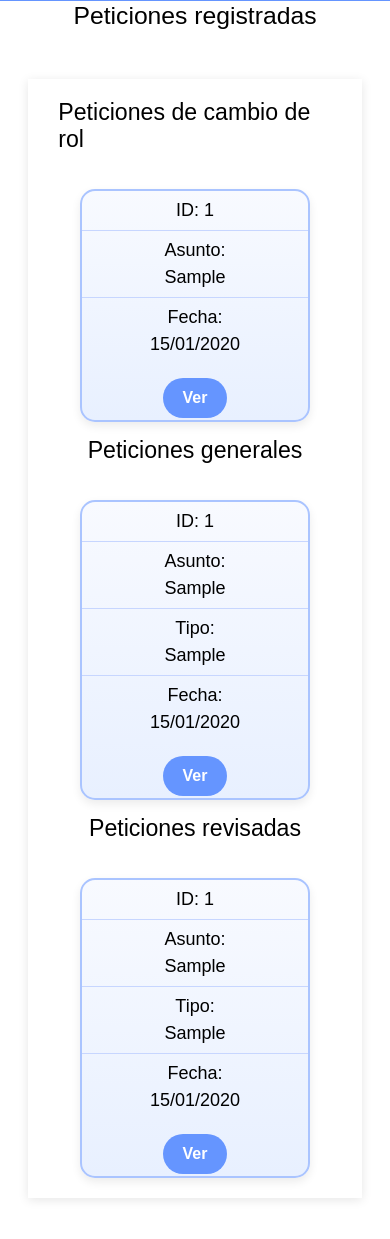
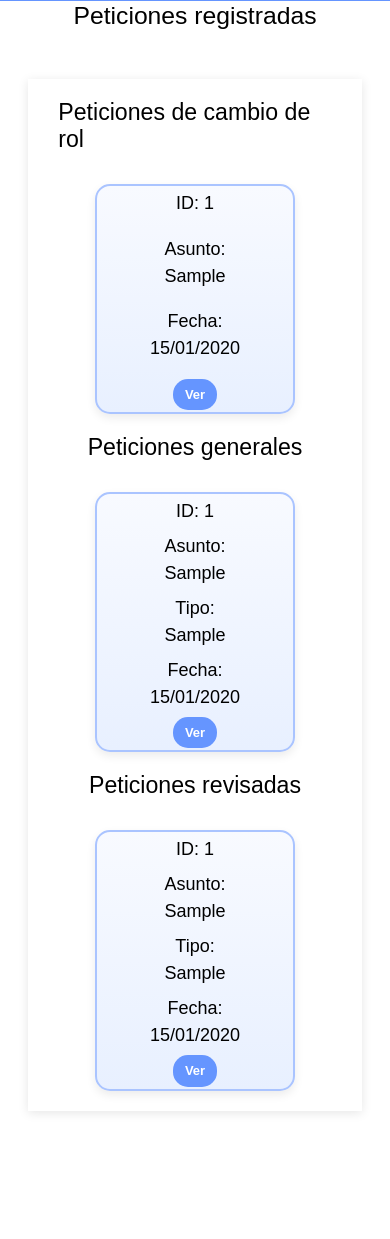
Before and after one commit to law153/Capstone_008D-Proyecto-College-Choice-Helper, a Django app: template Fase 2/Evidencias Proyecto/Evidencias de sistema/college_choice_helper/core/templates/core/admin/verPeticiones.html in a window 390 px wide. Shown: the part 200-1439 px from the top of the page. Run offline with Django 5.2, Linux system fonts and the light colour scheme; the template is opened without the code that fills it: values that come from a table or form of the project are taken from there, others are empty; tables that the repository leaves empty hold one stand-in row (values such as "Sample post"); some libraries are stand-ins or nearby versions.

Commit message:
ajustado responsive notebook

```diff
--- a/Fase 2/Evidencias Proyecto/Evidencias de sistema/college_choice_helper/core/templates/core/admin/verPeticiones.html
+++ b/Fase 2/Evidencias Proyecto/Evidencias de sistema/college_choice_helper/core/templates/core/admin/verPeticiones.html
@@ -7,6 +7,7 @@
 
     {% block disenos %}
     <style>
+
         .btn {
             padding: 10px 20px;
             border: none;
@@ -16,7 +17,6 @@
             transition: 0.3s;
             margin: 2px;
         }
-
 
         .btn-eliminar {
             background: #a00;
@@ -37,63 +37,73 @@
 
         .contenedorRecomendaciones {
             width: 100%;
-            max-width: 1000px;
+            max-width: 1200px;
             margin-bottom: 40px;
             display: flex;
             flex-wrap: wrap;
             justify-content: center;
-            gap: 15px;
+            gap: 20px;
         }
-
 
         .contenedorRecomendaciones h3 {
             flex: 1 1 100%;
             text-align: left;
-            margin-bottom: 20px;
+            margin-bottom: 10px;
         }
 
-
-
+        /* TARJETA */
         .contenedorInsti {
             background: linear-gradient(180deg, #f8faff 0%, #e8f0ff 100%);
             border: 2px solid #aac4ff;
             border-radius: 15px;
-            box-shadow: 0 4px 10px rgba(0, 0, 0, 0.08);
+            box-shadow: 0 4px 10px rgba(0,0,0,0.08);
             padding: 15px 20px;
-            display: block;
-            width: 230px;
+
+            /* Layout estable */
+            display: flex;
+            flex-direction: column;
+            justify-content: space-between;
+            align-items: center;
+
+            width: 240px;
+            min-height: 260px;
+
             transition: transform 0.3s ease, box-shadow 0.3s ease;
             font-family: 'Segoe UI', sans-serif;
             color: #1a1a1a;
         }
 
-        .dark-mode .contenedorInsti{
+        .dark-mode .contenedorInsti {
             background: linear-gradient(180deg, #302d2d 0%, #272224 100%);
-            transition: background 0.3s;
         }
 
         .contenedorInsti:hover {
             transform: translateY(-5px);
-            box-shadow: 0 8px 18px rgba(0, 0, 0, 0.15);
-            background: linear-gradient(180deg, #f0f6ff 0%, #d8e4ff 100%);
+            box-shadow: 0 8px 18px rgba(0,0,0,0.15);
         }
 
-        .dark-mode .contenedorInsti:hover{
-            transform: translateY(-5px);
-            box-shadow: 0 8px 18px rgba(0, 0, 0, 0.85);
-            background: linear-gradient(180deg, #302d2d 0%, #272224 100%);
-            transition: transform 0.3s, box-shadow 0.3s, background 0.3s;
+        .dark-mode .contenedorInsti:hover {
+            box-shadow: 0 8px 18px rgba(0,0,0,0.85);
         }
 
+        /* Texto dentro de las tarjetas */
         .contenedorInsti p {
-            margin: 6px 0;
-            padding-bottom: 6px;
-            border-bottom: 1px solid #c7d6ff;
+            margin: 4px 0;
+            padding: 0;
             font-size: 14px;
+            text-align: center;
+
+            /* Elimina líneas que deforman */
+            border-bottom: none !important;
         }
 
-        .contenedorInsti p:last-of-type {
-            border-bottom: none;
+        /* Botón centrado */
+        .action-btn {
+            margin-top: auto;
+            display: flex;
+            justify-content: center;
+            align-items: center;
+            width: 100%;
         }
 
         .btn-aceptar {
@@ -104,7 +114,6 @@
             padding: 8px 20px;
             font-weight: bold;
             cursor: pointer;
-            display: inline-block;
             transition: 0.3s;
             text-decoration: none;
         }
@@ -114,24 +123,29 @@
             transform: scale(1.05);
         }
 
-        .contenedorInsti div {
-            text-align: center;
-            margin-top: 12px;
+        /* RESPONSIVE */
+        @media (max-width: 1366px) {
+
+            .contenedorInsti {
+                width: 200px;
+                min-height: 230px;
+                padding: 10px 15px;
+            }
+
+            .contenedorInsti p {
+                font-size: 13px;
+            }
+
+            .btn-aceptar {
+                padding: 6px 12px;
+                border-radius: 15px;
+                font-size: 13px;
+            }
+
         }
 
+    </style>
 
-        @media (max-width: 900px) {
-            .contenedorInsti {
-                flex: 1 1 calc(50% - 20px);
-            }
-        }
-
-        @media (max-width: 600px) {
-            .contenedorInsti {
-                flex: 1 1 100%;
-            }
-        }
-    </style>
     {% endblock disenos %}
 
 
```
